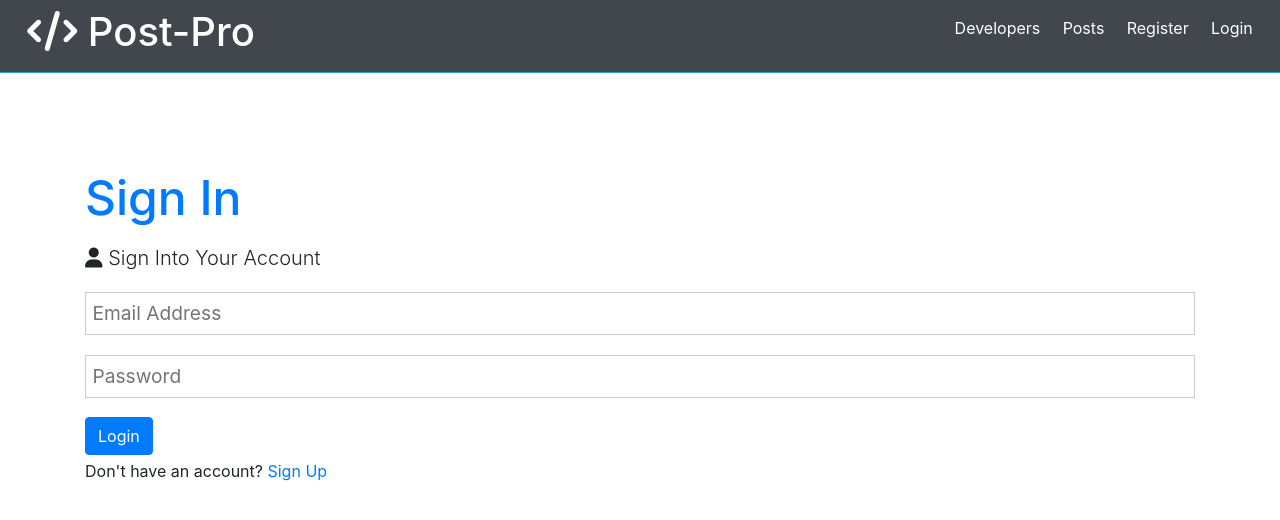
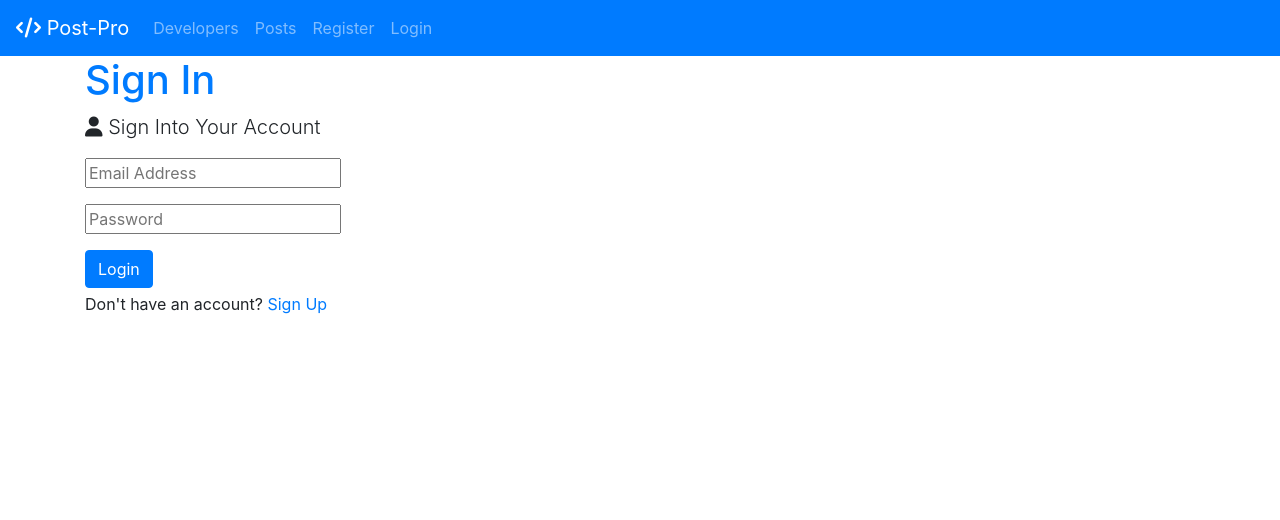
Before and after one commit to benyogit/react-postpro, a React (Create React App) app in the folder client/: page /login in a window 1280 px wide. Shown: the top 520 px of the page. Built offline with nearby package versions, Linux system fonts and the light colour scheme.

Commit message:
Changes in navbar

```diff
--- a/client/src/App.js
+++ b/client/src/App.js
@@ -50,7 +50,7 @@ const App = () => {
       <BrowserRouter>
         <Fragment>
           <Navbar />
-          <section className="container">
+          <div className="container">
             <Switch>
               <Route exact path="/" component={Landing}/>
               <Route exact path="/posts/:id" component={FullPost}/>
@@ -61,7 +61,7 @@ const App = () => {
               <PrivateRoute exact path="/dashboard" component={Dashboard}/>
               <Redirect to="/"> </Redirect>
             </Switch>
-          </section>
+          </div>
         </Fragment>
       </BrowserRouter>
     </Provider>
--- a/client/src/containers/Auth/Login.js
+++ b/client/src/containers/Auth/Login.js
@@ -46,7 +46,6 @@ class Login extends Component {
               type="email"
               placeholder="Email Address"
               name="email"
-              id="email"
               value={this.state.email}
               onChange={e => this.onChange(e)}
               required
--- a/client/src/containers/Navbar/Navbar.js
+++ b/client/src/containers/Navbar/Navbar.js
@@ -1,86 +1,97 @@
 import React, { Fragment, Component } from "react";
 import { Link } from "react-router-dom";
 import { connect } from "react-redux";
-import { logOut} from "../../store/actions/index";
+import { logOut } from "../../store/actions/index";
 import NavBar from "react-bootstrap/Navbar";
 
 class Navbar extends Component {
   render() {
     const authLinks = (
-      <ul>
-        <li>
-          <Link to="/profiles">Developers</Link>
-        </li>
-        <li>
-          <Link to="/posts">Posts</Link>
-        </li>
-        <li>
-          <Link to="/newPost"><i className="far fa-envelope"></i>{"  "}
-          <span className="hide-sm">New Post</span>
-
+      <Fragment>
+        <li className="nav-item">
+          <Link className="nav-link" to="/profiles">
+            Developers
           </Link>
         </li>
-        <li>
-          <Link to="/dashboard">
+        <li className="nav-item">
+          <Link className="nav-link" to="/posts">
+            Posts
+          </Link>
+        </li>
+        <li className="nav-item">
+          <Link className="nav-link" to="/newPost">
+            <i className="far fa-envelope"></i>
+            {"  "}
+            <span className="hide-sm">New Post</span>
+          </Link>
+        </li>
+        <li className="nav-item">
+          <Link className="nav-link" to="/dashboard">
             <i className="fas fa-user" />{" "}
             <span className="hide-sm">Dashboard</span>
           </Link>
         </li>
-        <li onClick={this.props.onLogOut}>
-          <Link to="/posts" >
+        <li className="nav-item" onClick={this.props.onLogOut}>
+          <Link className="nav-link" to="/posts">
             <i className="fas fa-sign-out-alt" />{" "}
             <span className="hide-sm">Logout</span>
           </Link>
         </li>
-      </ul>
+      </Fragment>
     );
 
     const guestLinks = (
-      <ul>
-        <li>
-          <Link to="/profiles">Developers</Link>
+      <Fragment>
+        <li className="nav-item">
+          <Link className="nav-link" to="/profiles">
+            Developers
+          </Link>
         </li>
-        <li>
-          <Link to="/posts">Posts</Link>
+        <li className="nav-item">
+          <Link className="nav-link" to="/posts">
+            Posts
+          </Link>
         </li>
-        <li>
-          <Link to="/register">Register</Link>
+        <li className="nav-item">
+          <Link className="nav-link" to="/register">
+            Register
+          </Link>
         </li>
-        <li>
-          <Link to="/login">Login</Link>
+        <li className="nav-item">
+          <Link className="nav-link" to="/login">
+            Login
+          </Link>
         </li>
-      </ul>
+      </Fragment>
     );
 
     return (
-      <nav className="navbar bg-dark">
-        <h1>
-          <Link to="/">
-            <i className="fas fa-code" /> Post-Pro
-          </Link>
-        </h1>
-
-        <Fragment>
+      <nav className="navbar navbar-expand-sm bg-primary navbar-dark">
+        <ul className="navbar-nav">
+           <li className="nav-item">
+            <Link className="navbar-brand" to="/">
+               <i className="fas fa-code" /> Post-Pro
+            </Link>
+          </li>
           {this.props.isAuthenticated ? authLinks : guestLinks}
-        </Fragment>
+        </ul>
       </nav>
     );
   }
 }
 
-
 const mapStateToProps = state => {
   return {
-
     isAuthenticated: state.auth.authenticated
   };
 };
 
 const mapsDispatchToProps = dispatch => {
   return {
-
     onLogOut: () => dispatch(logOut())
-
   };
 };
-export default connect( mapStateToProps, mapsDispatchToProps)(Navbar);
+export default connect(
+  mapStateToProps,
+  mapsDispatchToProps
+)(Navbar);
```
Also changed, not shown: client/src/App.css (+20 -13 lines), 1 other file (tests, documents, lock files or other folders).
